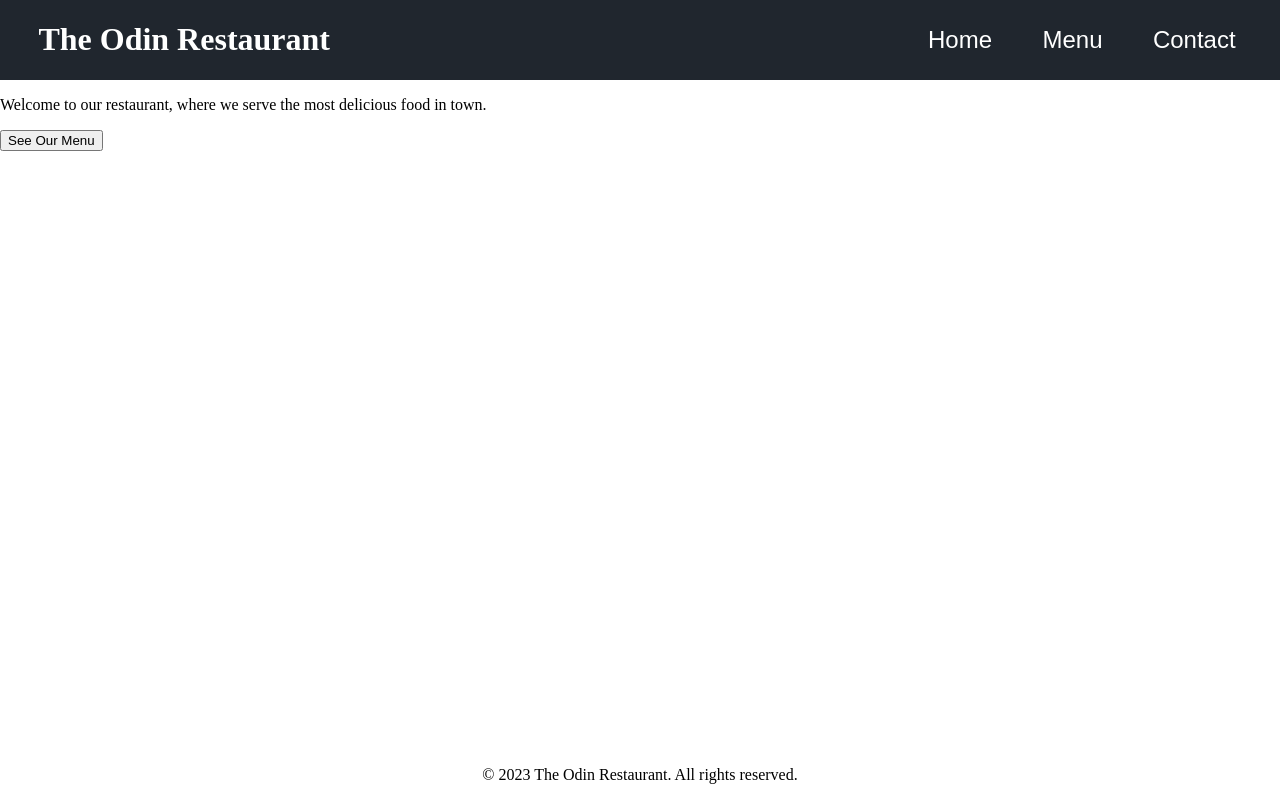
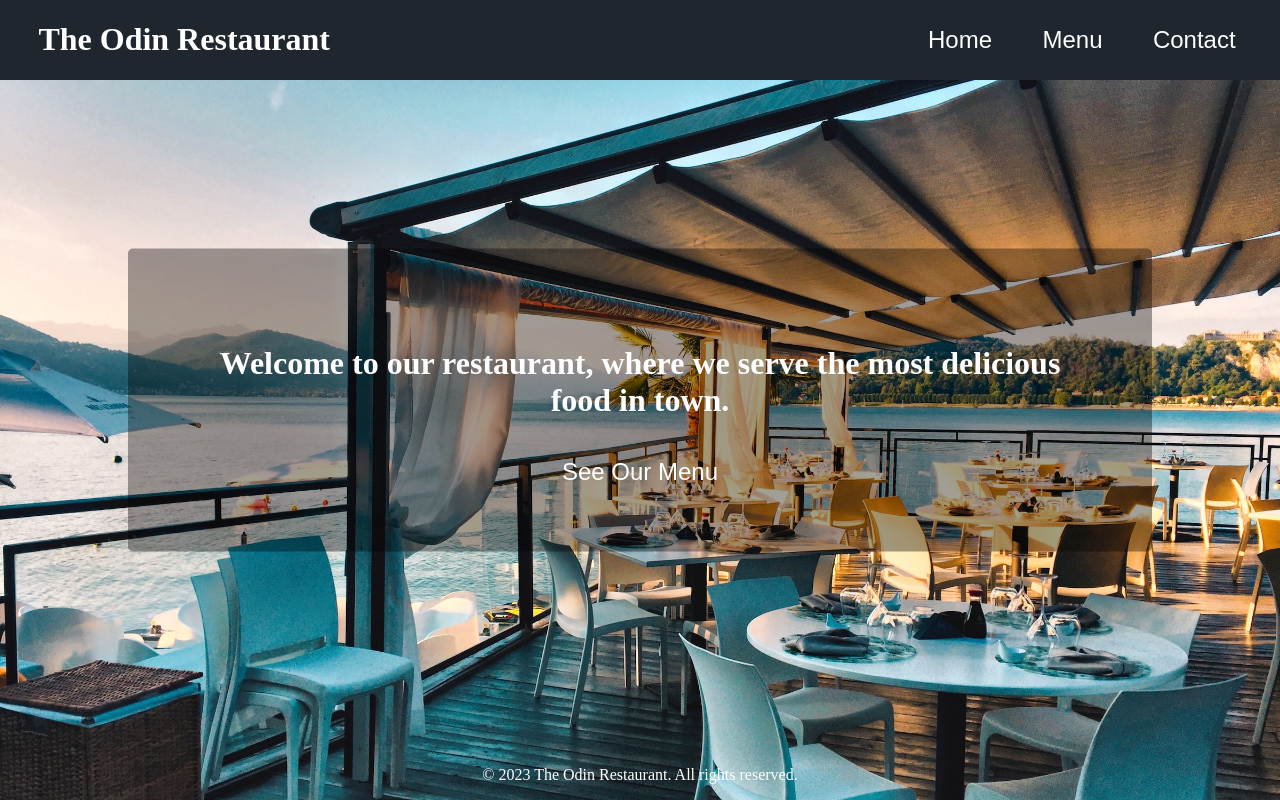
Before and after one commit to badanaut/restaurant-webpage, a website: page dist/index.html in a window 1280 px wide. Drawn offline with Linux system fonts and the light colour scheme; files that its build step writes are made by us from their sources.

Commit message:
Add homepage styles

```diff
--- a/src/init.js
+++ b/src/init.js
@@ -7,7 +7,7 @@ const footer = document.createElement('footer')
 footer.innerHTML =`<p>&copy; 2023 The Odin Restaurant. All rights reserved.</p>`
 
 function initWebsite() {
-  pageContent.appendChild(createHeader());
+  bodyPage.insertBefore(createHeader(), bodyPage.firstChild);
   pageContent.appendChild(createHomeContent());
   bodyPage.appendChild(footer);
 }
--- a/src/style.css
+++ b/src/style.css
@@ -4,14 +4,20 @@
 }
 body{
     margin: 0;
+    background-image: url('./images/albert-YYZU0Lo1uXE-unsplash.jpg');
+    background-size: cover;
+    background-repeat: no-repeat;
+    overflow: hidden;
+    height: 100vh;
+    color: white;
 }
+
 
 header{
     display: flex;
     align-items: center;
     justify-content: flex-start;
     background-color: var(--header-bg-color);
-    color: white;
     padding-left: var(--vertical-margin);
     padding-right: var(--vertical-margin);
 }
@@ -24,16 +30,30 @@ header{
 
 }
 
-.header-buttons>button{
-    color: white;
+button{
     border: none;
     font-size: x-large;
     background:none;
     cursor: pointer;
+    color: white;
+}
+
+#content{
+    text-align: center;
+    width: 70vw;
+    padding: 5%;
+    background-color: rgba(0, 0, 0, 0.37);
+    border-radius: 5px;
+    position: absolute;
+    top: 50%;
+    left: 50%;
+    transform: translate(-50%, -50%);
+    font-size: xx-large;
+    font-weight: bold;
 }
 footer{
     position: fixed;
     bottom: 0;
-    left: 50%;
-    transform: translateX(-50%);
+    width: 100vw;
+    text-align: center;
 }
```
Also changed, not shown: dist/062cf0e142c49f0a0e2c.jpg (added), dist/index.html, dist/main.js, src/images/albert-YYZU0Lo1uXE-unsplash.jpg (added).
